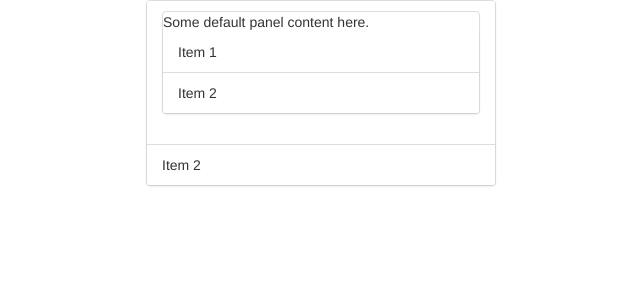
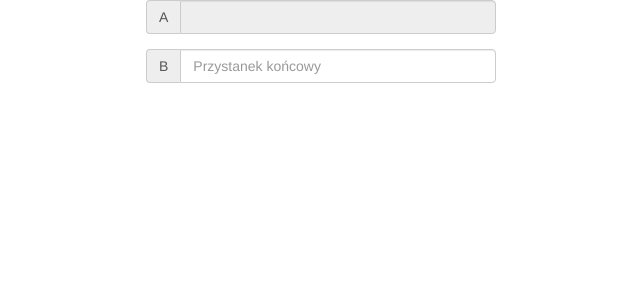
Before and after one commit to infoshareacademy/jfdz4-APACZE-app, a React (Create React App) app: page /result in a window 1280 px wide. Shown: the top 300 px of the page, without its empty margins (319-959 px from the left). Built offline with nearby package versions, Linux system fonts and the light colour scheme.

Commit message:
input disabled

```diff
--- a/src/SearchResult.js
+++ b/src/SearchResult.js
@@ -1,9 +1,9 @@
 import React from 'react'
 import {
     Col,
-    ListGroup,
-    ListGroupItem,
-    Panel
+    FormGroup,
+    InputGroup,
+    FormControl
 
 
 } from 'react-bootstrap'
@@ -12,25 +12,23 @@ class SearchResult extends React.Component {
     render() {
         var przystanek_a = "kujawska"
         var przystanek_b = "wojska-polskiego"
-        var header=("A "+przystanek_a+" B "+przystanek_b);
         return (
             <div>
                 <Col xsOffset={4} xs={4}>
-
-                    <Panel header={header} >
-
-                        <ListGroup fill>
-                            <ListGroupItem>
-                                <Panel  collapsible header="Panel heading">
-                                Some default panel content here.
-                                <ListGroup fill>
-                                    <ListGroupItem>Item 1</ListGroupItem>
-                                    <ListGroupItem>Item 2</ListGroupItem>
-                                </ListGroup>
-                            </Panel></ListGroupItem>
-                            <ListGroupItem>Item 2</ListGroupItem>
-                        </ListGroup>
-                    </Panel>
+                    <form>
+                        <FormGroup >
+                            <InputGroup >
+                                <InputGroup.Addon>A</InputGroup.Addon>
+                                <FormControl type="text"  disabled/>
+                            </InputGroup>
+                        </FormGroup>
+                        <FormGroup>
+                            <InputGroup>
+                                <InputGroup.Addon>B</InputGroup.Addon>
+                                <FormControl type="text" placeholder="Przystanek końcowy" />
+                            </InputGroup>
+                        </FormGroup>
+                    </form>
 
 
                 </Col>
```
